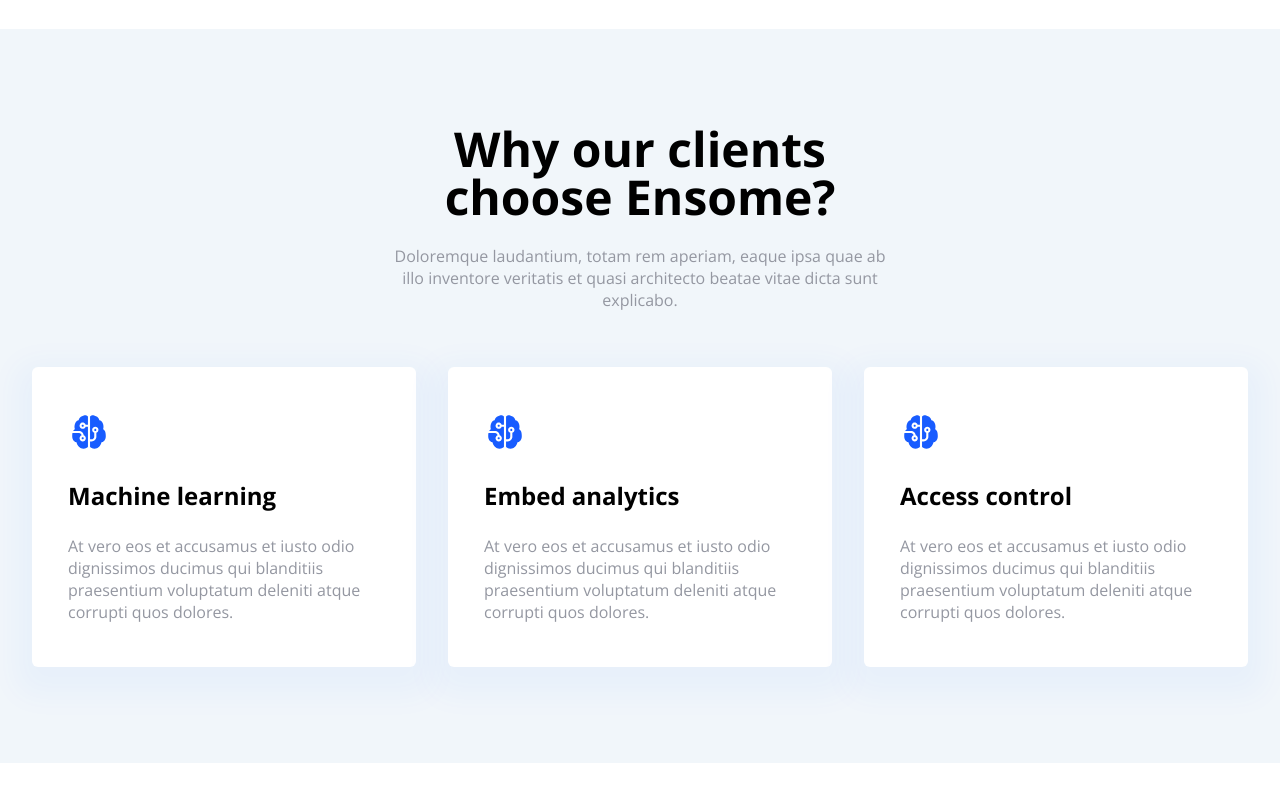
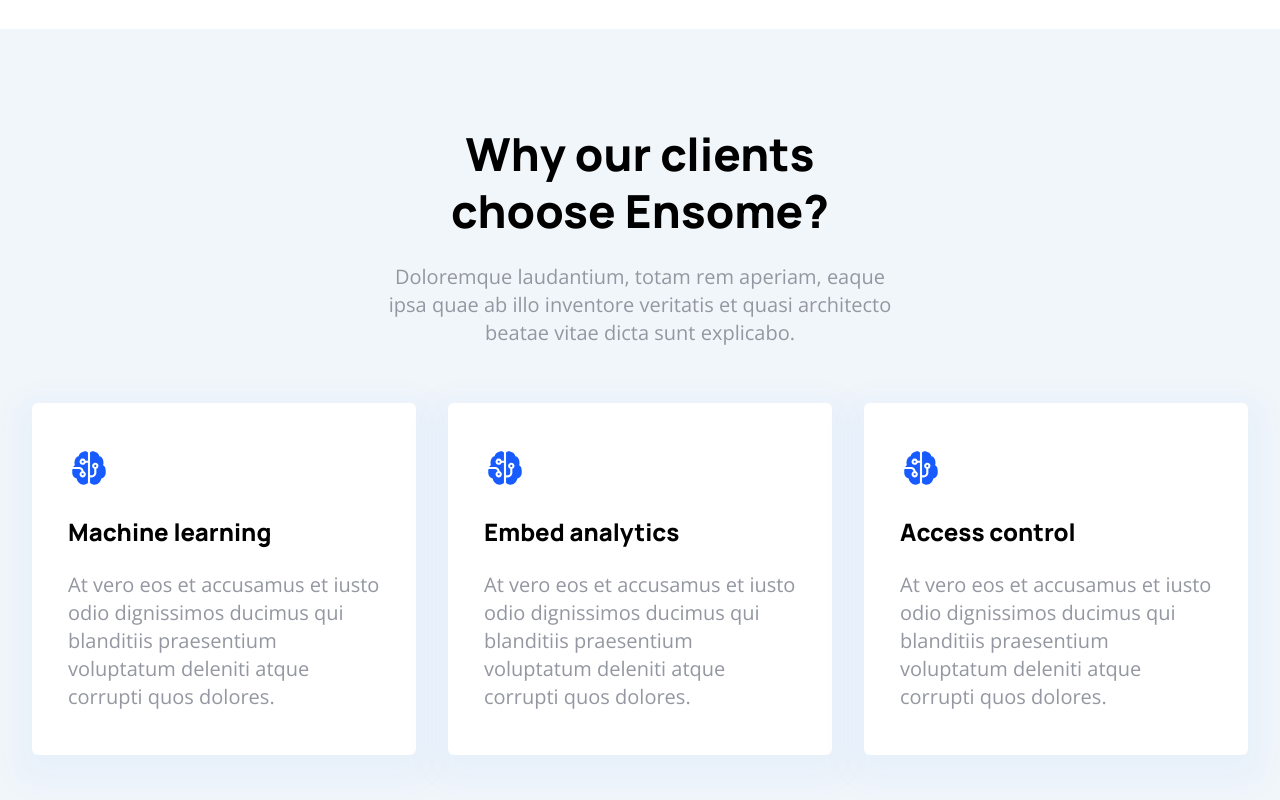
Before and after one commit to CodeWithMilap/ensome, a Next.js app: page / in a window 1280 px wide. Shown: the part 780-1580 px from the top of the page. Built offline with nearby package versions, Linux system fonts and the light colour scheme.

Commit message:
Update Title.tsx

```diff
--- a/components/Title.tsx
+++ b/components/Title.tsx
@@ -13,13 +13,13 @@ const Title: FC<TitleProps> = ({
   title,
   content,
   className = '',
-  fontSize = "lg:text-5xl text-3xl",
+  fontSize = "lg:text-[2.85rem] text-3xl",
 }) => {
   return (
     <div className={`flex flex-col gap-6 ${className}`}>
-      <h2 className={`font-extrabold leading-tight ${fontSize}`}>{title}</h2>
+      <h2 className={`font-extrabold lg:!leading-tight font-manrope ${fontSize}`}>{title}</h2>
       {content && (
-        <p className="font-opensans text-Grey leading-snug">
+        <p className="font-opensans text-Grey lg:text-xl">
           {content}
         </p>
       )}
```
